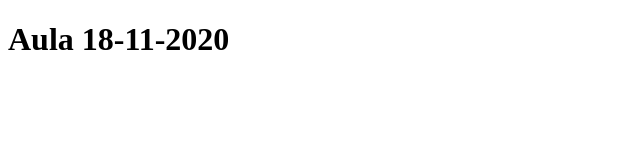
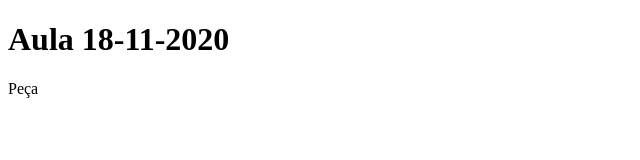
Before and after one commit to fcomaciel/progragramadorweb, a plain HTML site: page aula18112020/index.html in a window 1280 px wide. Shown: the full height of the page, 0-640 px from the left. Drawn offline with Linux system fonts and the light colour scheme.

Commit message:
Commit aula19112020

```diff
--- a/aula18112020/index.html
+++ b/aula18112020/index.html
@@ -7,6 +7,8 @@
 <body>
     <h1>Aula 18-11-2020</h1>
 
+    <p>Pe&ccedil;a</p>
+
     <script src="js/script.js"></script>
 </body>
 </html>
```
Also changed, not shown: aula19112020/proprertiesString.js (added, +12 -0 lines), aula19112020/typeString.js (+22 -0 lines).
